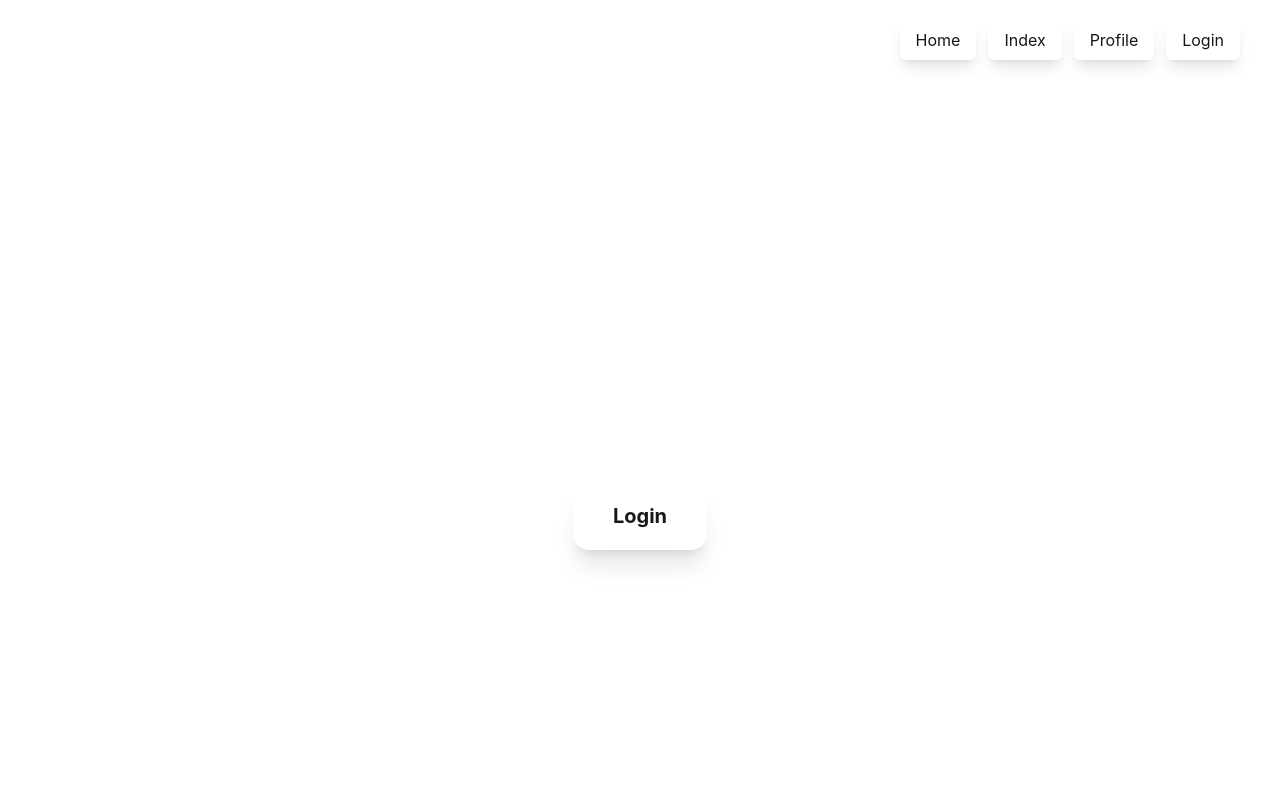
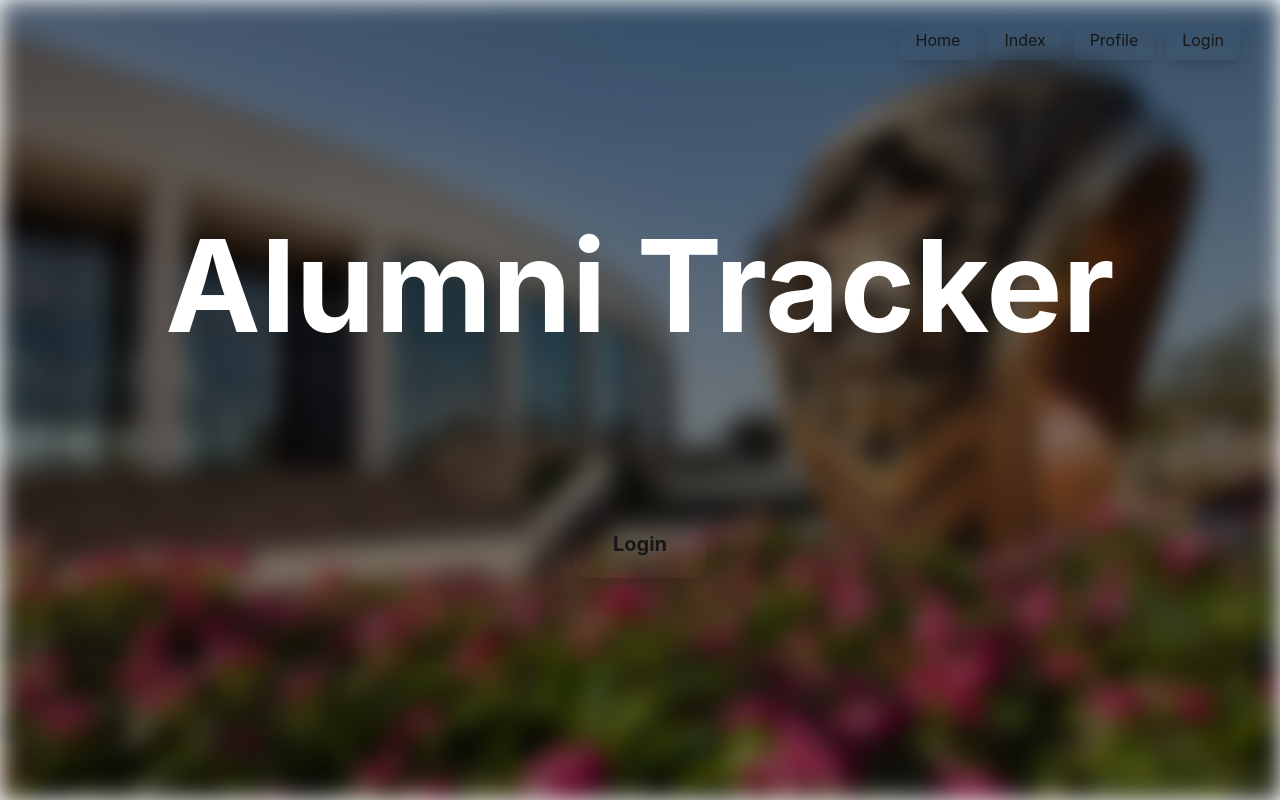
Before and after one commit to jxhnmo/SlingHealthAlumniTracker, a Next.js app in the folder alumnitracker/frontend/: page / in a window 1280 px wide. Built offline with nearby package versions, Linux system fonts and the light colour scheme.

Commit message:
making home page image look better - darkening

```diff
--- a/alumnitracker/frontend/src/pages/index.tsx
+++ b/alumnitracker/frontend/src/pages/index.tsx
@@ -5,13 +5,19 @@ const IndexPage: React.FC = () => {
   return (
     <div className="relative w-screen h-screen flex justify-center items-center">
       {/* background img */}
-      {/* <div
-        className="absolute inset-0 bg-cover bg-center bg-no-repeat blur-md"
-        style={{ backgroundImage: "url('/background.jpg')" }}
-      /> */}
+      <div
+        className="absolute inset-0 bg-cover bg-center bg-no-repeat blur-md z-0"
+        style={{
+          backgroundImage: "url('/background.jpg')",
+          position: "absolute",
+          height: "100%",
+        }}
+      >
+        <div className="absolute inset-0 bg-black opacity-50 z-1" />
+      </div>
 
       {/* nav */}
-      <nav className="absolute top-5 right-10 flex gap-3">
+      <nav className="absolute top-5 right-10 flex gap-3 z-20">
         {[
           { name: "Home", path: "/" },
           { name: "Index", path: "/userIndex" },
@@ -21,26 +27,22 @@ const IndexPage: React.FC = () => {
           <Link
             key={item.name}
             href={item.path}
-            className="px-4 py-2 text-[--popcol] bg-[--dark2] rounded-md shadow-lg transition
-                       hover:bg-[--popcol] hover:text-[--dark2] hover:scale-105"
+            className="px-4 py-2 text-[--popcol] bg-[--dark2] rounded-md shadow-lg transition hover:bg-[--popcol] hover:text-[--dark2] hover:scale-105"
           >
             {item.name}
           </Link>
         ))}
       </nav>
 
-      <div className="w-screen h-screen px-[5%] flex flex-col justify-center items-center gap-[48px] p-10">
-        {/* Alumni Tracker Header */}
-        <h1 className="text-center text-7xl font-bold text-white mb-8">
+      <div className="relative w-screen h-screen px-[5%] flex flex-col justify-center items-center gap-[48px] p-10 z-10">
+        <h1 className="text-center text-9xl font-bold text-white mb-8">
           Alumni Tracker
         </h1>
 
-        {/* Separate Div for Login Button */}
         <div className="mt-20">
           <Link
             href="/login"
-            className="inline-block px-10 py-5 text-xl font-bold text-[--popcol] bg-[--dark2] rounded-2xl shadow-xl transition-transform
-               hover:bg-[--popcol] hover:text-[--dark2] hover:scale-110"
+            className="inline-block px-10 py-5 text-xl font-bold text-[--popcol] bg-[--dark2] rounded-2xl shadow-xl transition-transform hover:bg-[--popcol] hover:text-[--dark2] hover:scale-110"
           >
             Login
           </Link>
--- a/alumnitracker/frontend/src/pages/login.tsx
+++ b/alumnitracker/frontend/src/pages/login.tsx
@@ -11,7 +11,7 @@ const Login: React.FC = () => {
       /> */}
 
       {/* nav */}
-      <nav className="absolute top-5 right-10 flex gap-3">
+      <nav className="absolute top-5 right-10 flex gap-3 z-20">
         {[
           { name: "Home", path: "/" },
           { name: "Index", path: "/userIndex" },
--- a/alumnitracker/frontend/src/pages/profile.tsx
+++ b/alumnitracker/frontend/src/pages/profile.tsx
@@ -11,7 +11,7 @@ const Profile: React.FC = () => {
       /> */}
 
       {/* nav */}
-      <nav className="absolute top-5 right-10 flex gap-3">
+      <nav className="absolute top-5 right-10 flex gap-3 z-20">
         {[
           { name: "Home", path: "/" },
           { name: "Index", path: "/userIndex" },
--- a/alumnitracker/frontend/src/pages/userIndex.tsx
+++ b/alumnitracker/frontend/src/pages/userIndex.tsx
@@ -11,7 +11,7 @@ const userIndex: React.FC = () => {
       /> */}
 
       {/* nav */}
-      <nav className="absolute top-5 right-10 flex gap-3">
+      <nav className="absolute top-5 right-10 flex gap-3 z-20">
         {[
           { name: "Home", path: "/" },
           { name: "Index", path: "/userIndex" },
```
